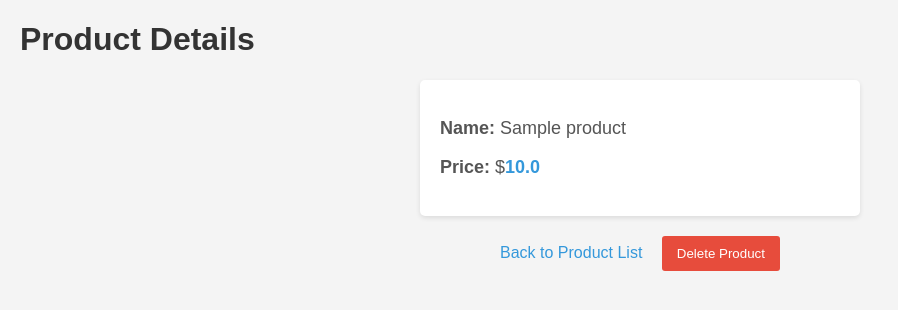
After one commit to angelpimentell/fastsale, a Flask app: template stock/templates/view_product.html in a window 1280 px wide. The commit adds this page. Shown: the top 310 px of the page, without its empty margins (0-898 px from the left). Run offline with Flask 3, Linux system fonts and the light colour scheme; the template is opened without the code that fills it: values that come from a table or form of the project are taken from there, others are empty; tables that the repository leaves empty hold one stand-in row (values such as "Sample post").

Commit message:
Add view one product template

```diff
--- a/stock/app.py
+++ b/stock/app.py
@@ -29,22 +29,24 @@ def create_product():
     return render_template('create-product.html')
 
 
+@app.route('/product/<int:product_id>')
+def view_product(product_id):
+    product = Product.query.get_or_404(product_id)
+    return render_template('view_product.html', product=product)
+
 @app.route('/products', methods=['GET'])
 def read_products():
     products = Product.query.all()
     return jsonify([{"id": product.id, "name": product.name, "price": product.price} for product in products])
 
 
-@app.route('/product/<int:product_id>', methods=['GET'])
+@app.route('/product/delete/<int:product_id>', methods=['GET'])
 def delete_product(product_id):
-    # Obtener el producto por su ID
     product = Product.query.get_or_404(product_id)
 
-    # Eliminar el producto de la base de datos
     db.session.delete(product)
     db.session.commit()
 
-    # Redirigir a la lista de productos
     return redirect(url_for('index'))
 
 @app.route('/', methods=['GET'])
--- /dev/null
+++ b/stock/templates/view_product.html
@@ -0,0 +1,74 @@
+<!doctype html>
+<html lang="en">
+<head>
+    <meta charset="UTF-8">
+    <meta name="viewport" content="width=device-width, initial-scale=1.0">
+    <title>Product Details</title>
+    <style>
+        body {
+            font-family: Arial, sans-serif;
+            margin: 20px;
+            background-color: #f4f4f4;
+        }
+        h1 {
+            color: #333;
+        }
+        .product-details {
+            background-color: #fff;
+            padding: 20px;
+            border-radius: 5px;
+            box-shadow: 0 2px 5px rgba(0, 0, 0, 0.1);
+            max-width: 400px;
+            margin: 0 auto;
+        }
+        .product-details p {
+            font-size: 18px;
+            color: #555;
+        }
+        .product-details .price {
+            font-weight: bold;
+            color: #3498db;
+        }
+        .actions {
+            margin-top: 20px;
+            text-align: center;
+        }
+        .actions a {
+            text-decoration: none;
+            color: #3498db;
+            margin-right: 15px;
+        }
+        .actions a:hover {
+            text-decoration: underline;
+        }
+        .actions form {
+            display: inline-block;
+            margin: 0;
+        }
+        .actions button {
+            background-color: #e74c3c;
+            color: white;
+            border: none;
+            padding: 10px 15px;
+            border-radius: 3px;
+            cursor: pointer;
+        }
+        .actions button:hover {
+            background-color: #c0392b;
+        }
+    </style>
+</head>
+<body>
+    <h1>Product Details</h1>
+    <div class="product-details">
+        <p><strong>Name:</strong> {{ product.name }}</p>
+        <p><strong>Price:</strong> $<span class="price">{{ product.price }}</span></p>
+    </div>
+    <div class="actions">
+        <a href="{{ url_for('index') }}">Back to Product List</a>
+        <form method="delete" action="{{ url_for('delete_product', product_id=product.id) }}">
+            <button type="submit">Delete Product</button>
+        </form>
+    </div>
+</body>
+</html>
```
Also changed, not shown: stock/templates/index.html (+10 -1 lines).
